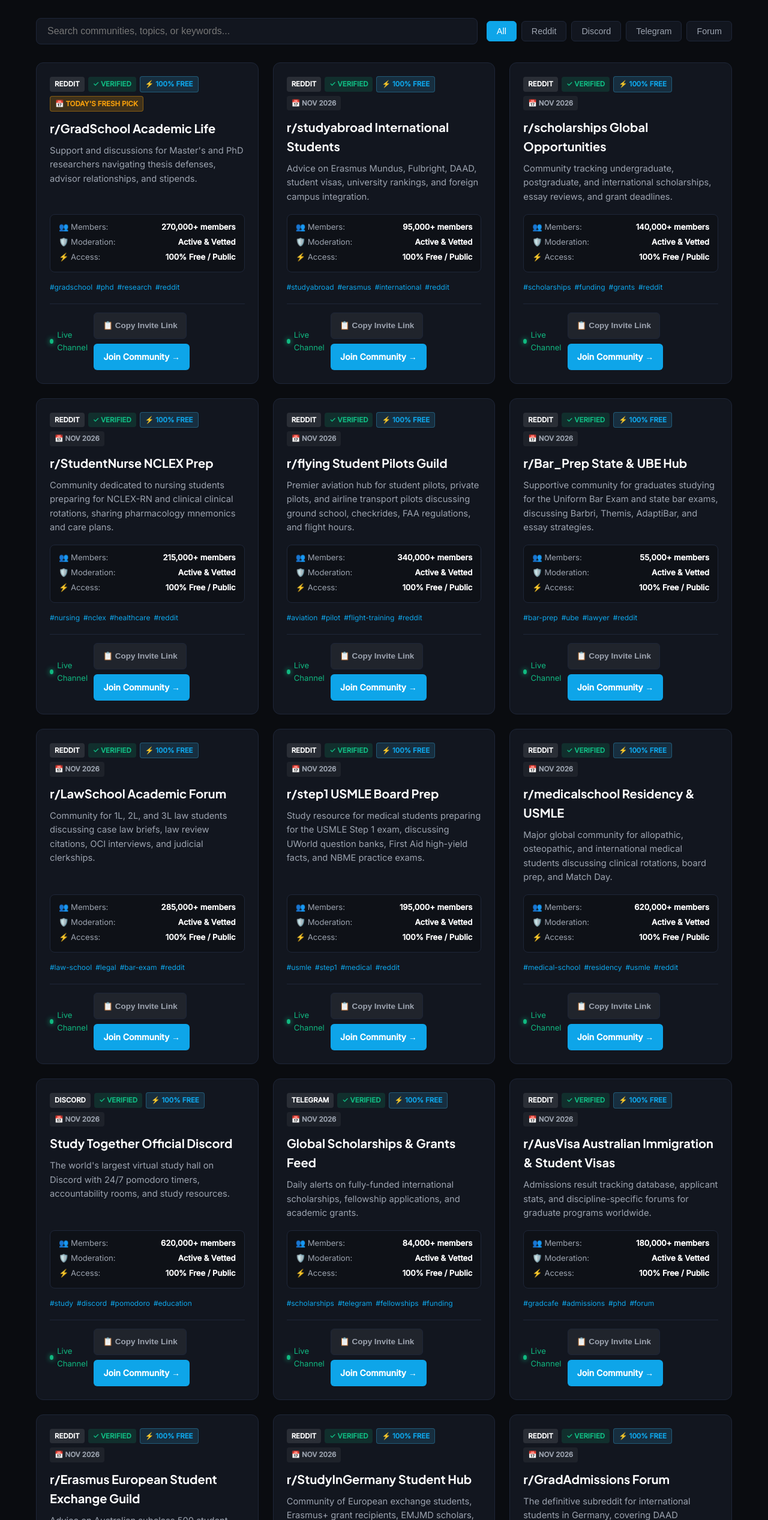
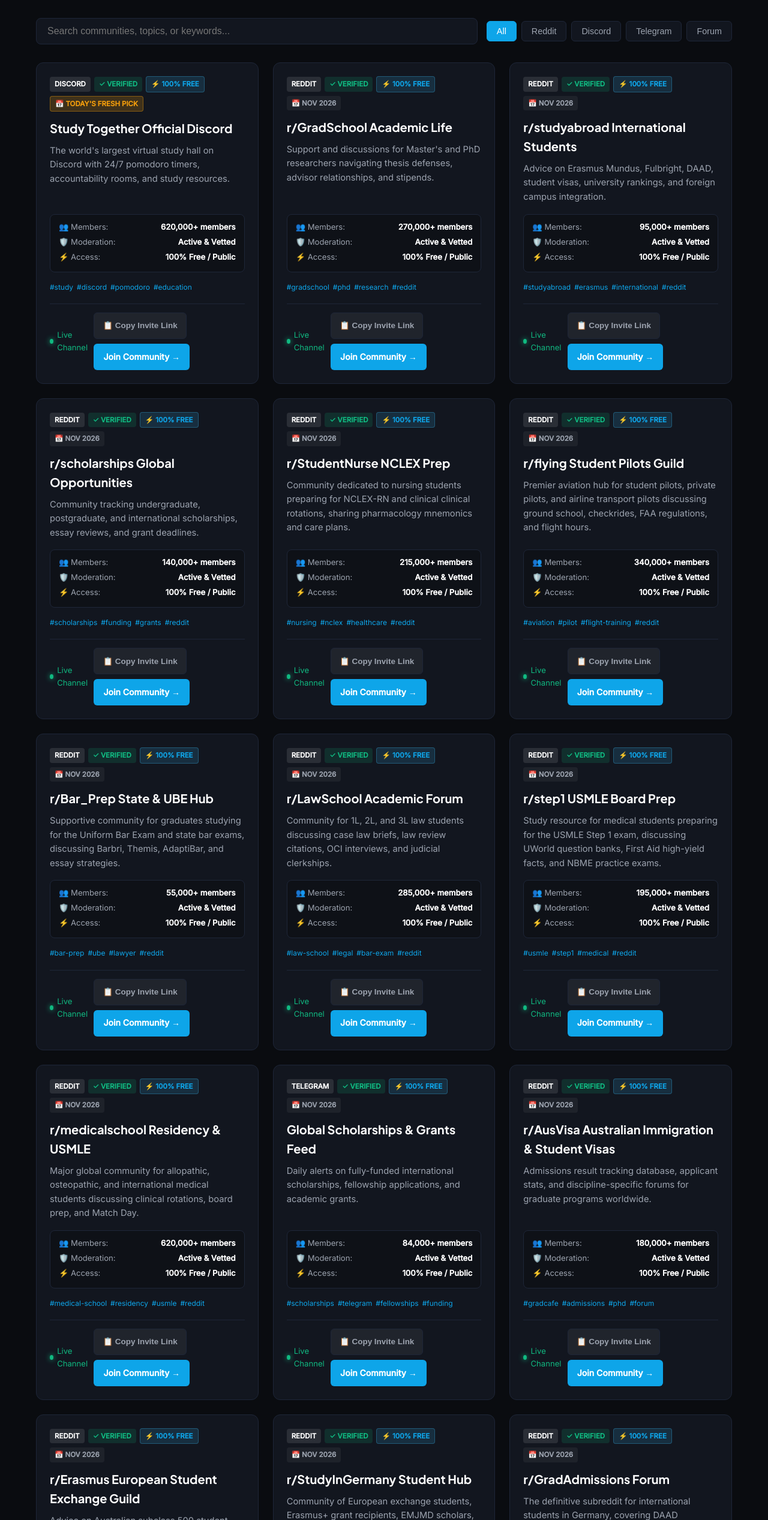
Before and after one commit to jibranpcccc/study-in-australia-post-study-work-visas-hub, a plain HTML site: page index.html in a window 1280 px wide. Shown: the part 1131-3665 px from the top of the page at 60% size. Drawn offline with Linux system fonts and the light colour scheme.

Commit message:
feat(replenishment): fresh community links added - 2026-11-21 [skip ci]

```diff
--- a/index.html
+++ b/index.html
@@ -148,72 +148,72 @@
           {
             "@type": "ListItem",
             "position": 1,
+            "name": "Study Together Official Discord",
+            "description": "The world's largest virtual study hall on Discord with 24/7 pomodoro timers, accountability rooms, and study resources.",
+            "url": "https://discord.gg/study"
+          },
+          {
+            "@type": "ListItem",
+            "position": 2,
             "name": "r/GradSchool Academic Life",
             "description": "Support and discussions for Master's and PhD researchers navigating thesis defenses, advisor relationships, and stipends.",
             "url": "https://www.reddit.com/r/GradSchool/"
           },
           {
             "@type": "ListItem",
-            "position": 2,
+            "position": 3,
             "name": "r/studyabroad International Students",
             "description": "Advice on Erasmus Mundus, Fulbright, DAAD, student visas, university rankings, and foreign campus integration.",
             "url": "https://www.reddit.com/r/studyabroad/"
           },
           {
             "@type": "ListItem",
-            "position": 3,
+            "position": 4,
             "name": "r/scholarships Global Opportunities",
             "description": "Community tracking undergraduate, postgraduate, and international scholarships, essay reviews, and grant deadlines.",
             "url": "https://www.reddit.com/r/scholarships/"
           },
           {
             "@type": "ListItem",
-            "position": 4,
+            "position": 5,
             "name": "r/StudentNurse NCLEX Prep",
             "description": "Community dedicated to nursing students preparing for NCLEX-RN and clinical clinical rotations, sharing pharmacology mnemonics and care plans.",
             "url": "https://www.reddit.com/r/StudentNurse/"
           },
           {
             "@type": "ListItem",
-            "position": 5,
+            "position": 6,
             "name": "r/flying Student Pilots Guild",
             "description": "Premier aviation hub for student pilots, private pilots, and airline transport pilots discussing ground school, checkrides, FAA regulations, and flight hours.",
             "url": "https://www.reddit.com/r/flying/"
           },
           {
             "@type": "ListItem",
-            "position": 6,
+            "position": 7,
             "name": "r/Bar_Prep State & UBE Hub",
             "description": "Supportive community for graduates studying for the Uniform Bar Exam and state bar exams, discussing Barbri, Themis, AdaptiBar, and essay strategies.",
             "url": "https://www.reddit.com/r/Bar_Prep/"
           },
           {
             "@type": "ListItem",
-            "position": 7,
+            "position": 8,
             "name": "r/LawSchool Academic Forum",
             "description": "Community for 1L, 2L, and 3L law students discussing case law briefs, law review citations, OCI interviews, and judicial clerkships.",
             "url": "https://www.reddit.com/r/LawSchool/"
           },
           {
             "@type": "ListItem",
-            "position": 8,
+            "position": 9,
             "name": "r/step1 USMLE Board Prep",
             "description": "Study resource for medical students preparing for the USMLE Step 1 exam, discussing UWorld question banks, First Aid high-yield facts, and NBME practice exams.",
             "url": "https://www.reddit.com/r/step1/"
           },
           {
             "@type": "ListItem",
-            "position": 9,
+            "position": 10,
             "name": "r/medicalschool Residency & USMLE",
             "description": "Major global community for allopathic, osteopathic, and international medical students discussing clinical rotations, board prep, and Match Day.",
             "url": "https://www.reddit.com/r/medicalschool/"
-          },
-          {
-            "@type": "ListItem",
-            "position": 10,
-            "name": "Study Together Official Discord",
-            "description": "The world's largest virtual study hall on Discord with 24/7 pomodoro timers, accountability rooms, and study resources.",
-            "url": "https://discord.gg/study"
           },
           {
             "@type": "ListItem",
@@ -615,12 +615,36 @@
         </div>
         <div id="vetted-communities" class="grid">
 
-        <div id="community-card-1" class="card" data-platform="reddit" data-category="higher education">
-            <div class="card-header">
-                <span class="badge badge-platform">Reddit</span>
+        <div id="community-card-1" class="card" data-platform="discord" data-category="productive study">
+            <div class="card-header">
+                <span class="badge badge-platform">Discord</span>
                 <span class="badge badge-verified">✓ Verified</span>
                 <span class="badge badge-free">⚡ 100% Free</span>
                 <span class="badge badge-date" style="background: rgba(245, 158, 11, 0.2); color: #f59e0b; border: 1px solid rgba(245, 158, 11, 0.4); font-weight: 700;">📅 Today's Fresh Pick</span>
+            </div>
+            <h3 class="card-title">Study Together Official Discord</h3>
+            <p class="card-desc">The world's largest virtual study hall on Discord with 24/7 pomodoro timers, accountability rooms, and study resources.</p>
+            <div class="spec-matrix">
+                <div class="spec-row"><span>👥 Members:</span> <strong>620,000+ members</strong></div>
+                <div class="spec-row"><span>🛡️ Moderation:</span> <strong>Active & Vetted</strong></div>
+                <div class="spec-row"><span>⚡ Access:</span> <strong>100% Free / Public</strong></div>
+            </div>
+            <div class="tags-row"><span class="tag">#study</span><span class="tag">#discord</span><span class="tag">#pomodoro</span><span class="tag">#education</span></div>
+            <div class="card-footer">
+                <span class="activity-pulse"><span class="pulse-dot"></span> Live Channel</span>
+                <div class="card-actions">
+                    <button class="btn-copy-invite" onclick="copyInviteLink(event, 'https://discord.gg/study')">📋 Copy Invite Link</button>
+                    <a href="https://discord.gg/study" target="_blank" rel="noopener noreferrer" class="btn-join">Join Community →</a>
+                </div>
+            </div>
+        </div>
+
+        <div id="community-card-2" class="card" data-platform="reddit" data-category="higher education">
+            <div class="card-header">
+                <span class="badge badge-platform">Reddit</span>
+                <span class="badge badge-verified">✓ Verified</span>
+                <span class="badge badge-free">⚡ 100% Free</span>
+                <span class="badge badge-date">📅 Nov 2026</span>
             </div>
             <h3 class="card-title">r/GradSchool Academic Life</h3>
             <p class="card-desc">Support and discussions for Master's and PhD researchers navigating thesis defenses, advisor relationships, and stipends.</p>
@@ -639,7 +663,7 @@
             </div>
         </div>
 
-        <div id="community-card-2" class="card" data-platform="reddit" data-category="study abroad">
+        <div id="community-card-3" class="card" data-platform="reddit" data-category="study abroad">
             <div class="card-header">
                 <span class="badge badge-platform">Reddit</span>
                 <span class="badge badge-verified">✓ Verified</span>
@@ -663,7 +687,7 @@
             </div>
         </div>
 
-        <div id="community-card-3" class="card" data-platform="reddit" data-category="scholarships">
+        <div id="community-card-4" class="card" data-platform="reddit" data-category="scholarships">
             <div class="card-header">
                 <span class="badge badge-platform">Reddit</span>
                 <span class="badge badge-verified">✓ Verified</span>
@@ -687,7 +711,7 @@
             </div>
         </div>
 
-        <div id="community-card-4" class="card" data-platform="reddit" data-category="nursing education">
+        <div id="community-card-5" class="card" data-platform="reddit" data-category="nursing education">
             <div class="card-header">
                 <span class="badge badge-platform">Reddit</span>
                 <span class="badge badge-verified">✓ Verified</span>
@@ -711,7 +735,7 @@
             </div>
         </div>
 
-        <div id="community-card-5" class="card" data-platform="reddit" data-category="aviation training">
+        <div id="community-card-6" class="card" data-platform="reddit" data-category="aviation training">
             <div class="card-header">
                 <span class="badge badge-platform">Reddit</span>
                 <span class="badge badge-verified">✓ Verified</span>
@@ -735,7 +759,7 @@
             </div>
         </div>
 
-        <div id="community-card-6" class="card" data-platform="reddit" data-category="bar examination">
+        <div id="community-card-7" class="card" data-platform="reddit" data-category="bar examination">
             <div class="card-header">
                 <span class="badge badge-platform">Reddit</span>
                 <span class="badge badge-verified">✓ Verified</span>
@@ -759,7 +783,7 @@
             </div>
         </div>
 
-        <div id="community-card-7" class="card" data-platform="reddit" data-category="legal education">
+        <div id="community-card-8" class="card" data-platform="reddit" data-category="legal education">
             <div class="card-header">
                 <span class="badge badge-platform">Reddit</span>
                 <span class="badge badge-verified">✓ Verified</span>
@@ -783,7 +807,7 @@
             </div>
         </div>
 
-        <div id="community-card-8" class="card" data-platform="reddit" data-category="medical boards">
+        <div id="community-card-9" class="card" data-platform="reddit" data-category="medical boards">
             <div class="card-header">
                 <span class="badge badge-platform">Reddit</span>
                 <span class="badge badge-verified">✓ Verified</span>
@@ -807,7 +831,7 @@
             </div>
         </div>
 
-        <div id="community-card-9" class="card" data-platform="reddit" data-category="medical education">
+        <div id="community-card-10" class="card" data-platform="reddit" data-category="medical education">
             <div class="card-header">
                 <span class="badge badge-platform">Reddit</span>
                 <span class="badge badge-verified">✓ Verified</span>
@@ -827,30 +851,6 @@
                 <div class="card-actions">
                     <button class="btn-copy-invite" onclick="copyInviteLink(event, 'https://www.reddit.com/r/medicalschool/')">📋 Copy Invite Link</button>
                     <a href="https://www.reddit.com/r/medicalschool/" target="_blank" rel="noopener noreferrer" class="btn-join">Join Community →</a>
-                </div>
-            </div>
-        </div>
-
-        <div id="community-card-10" class="card" data-platform="discord" data-category="productive study">
-            <div class="card-header">
-                <span class="badge badge-platform">Discord</span>
-                <span class="badge badge-verified">✓ Verified</span>
-                <span class="badge badge-free">⚡ 100% Free</span>
-                <span class="badge badge-date">📅 Nov 2026</span>
-            </div>
-            <h3 class="card-title">Study Together Official Discord</h3>
-            <p class="card-desc">The world's largest virtual study hall on Discord with 24/7 pomodoro timers, accountability rooms, and study resources.</p>
-            <div class="spec-matrix">
-                <div class="spec-row"><span>👥 Members:</span> <strong>620,000+ members</strong></div>
-                <div class="spec-row"><span>🛡️ Moderation:</span> <strong>Active & Vetted</strong></div>
-                <div class="spec-row"><span>⚡ Access:</span> <strong>100% Free / Public</strong></div>
-            </div>
-            <div class="tags-row"><span class="tag">#study</span><span class="tag">#discord</span><span class="tag">#pomodoro</span><span class="tag">#education</span></div>
-            <div class="card-footer">
-                <span class="activity-pulse"><span class="pulse-dot"></span> Live Channel</span>
-                <div class="card-actions">
-                    <button class="btn-copy-invite" onclick="copyInviteLink(event, 'https://discord.gg/study')">📋 Copy Invite Link</button>
-                    <a href="https://discord.gg/study" target="_blank" rel="noopener noreferrer" class="btn-join">Join Community →</a>
                 </div>
             </div>
         </div>
```
Also changed, not shown: data/groups.json (+20 -19 lines), feed.xml (+9 -9 lines).
